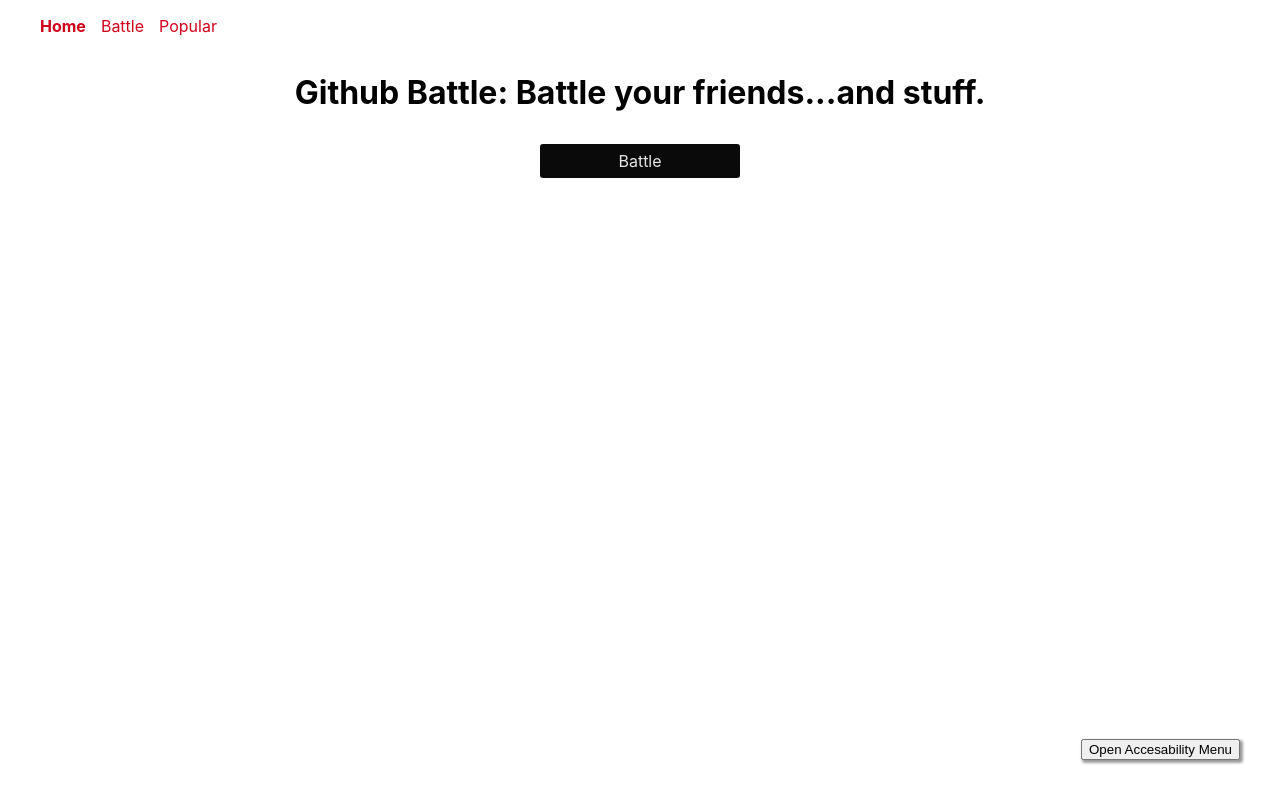
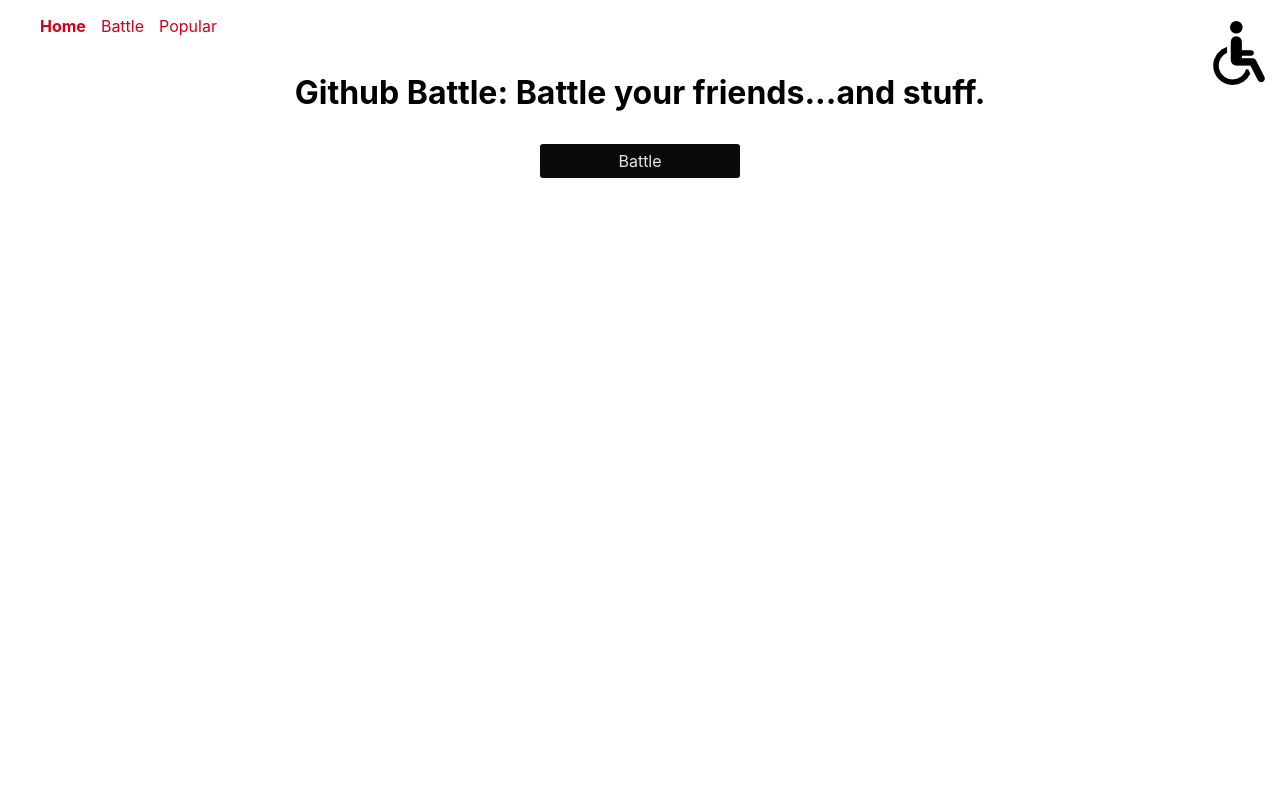
Before and after one commit to lior2803/react-fundamentals-app, a React (Create React App) app: page / in a window 1280 px wide. Built offline with nearby package versions, Linux system fonts and the light colour scheme.

Commit message:
adding wheelchair icon and nav bar btns

```diff
--- a/public/index.html
+++ b/public/index.html
@@ -9,18 +9,19 @@
     <link href="utils/we_support.css" rel="stylesheet">
     <link rel="manifest" href="%PUBLIC_URL%/manifest.json">
     <link rel="shortcut icon" href="%PUBLIC_URL%/favicon.ico">
-    <script src="utils/we_support.js"></script>
     <link rel="stylesheet" href="styles.css">
     <title>React App</title>
   </head>
   <body>
     <div id="root"> </div>
     <div id="sidebar-container" class="sidebar-container">
-      <a href="javascript:void(0)" class="closebtn" onclick="closeNav()">&times;</a>
-      <a href="#">About</a>
-      <a href="#">Services</a>
-      <a href="#">Clients</a>
-      <a href="#">Contact</a>
+      <a href="javascript:void(0)" class="closebtn" onclick="closeAccessabilityMenu()">&times;</a>
+      <button onClick='increaseFont()'>Increase Font</button>
+      <button onClick='decreaseFont()'>Decrease Font</button>
+      <button>Black and White</button>
+      <button>Increase Font</button>
+      <button>Increase Font</button>
+      <button>Increase Font</button>
     </div>
   </body>
 </html>
--- a/public/utils/we_support.css
+++ b/public/utils/we_support.css
@@ -1,12 +1,14 @@
-.float{
-    position:fixed;
-    /*width:60px;
-    height:60px;*/
-    bottom:40px;
-    right:40px;
-    /*background-color:#0C9;
-    color:#FFF;
-    border-radius:50px;
-    text-align:center;*/
-    box-shadow: 2px 2px 3px #999;
+.btn_container {
+    display: flex;
+    flex-direction: row-reverse;
 }
+
+.float {
+    background: url('disabled.png') no-repeat center;
+    position: fixed;
+    cursor: pointer;
+    border: none;
+    width: 66px;
+    height: 66px;
+    top: 20px;
+}
--- a/public/utils/we_support.js
+++ b/public/utils/we_support.js
@@ -1,19 +1,25 @@
-texts = {
-    accessability_button: 'Open Accesability Menu'
-};
-
-$( document ).ready(function() {
-    $( "body" ).append(`<button id=accessability_button type=button class=float onclick='openAccessabilityMenu()'>${texts.accessability_button}</button>`);
+$(document).ready(function() {
+    $('body').append
+    (`<div class="btn_container">
+        <button
+            class=float
+            onclick='openAccessabilityMenu()'>
+        </button>
+    </div>`);
 });
 
-function openAccessabilityMenu()
-{
-    /* hide after we finish : $( "#accessability_button" ).hide(); */
-
-    //alert("Add menu show");
+function openAccessabilityMenu() {
     document.getElementById("sidebar-container").style.width = "250px";
 }
 
 function closeAccessabilityMenu() {
     document.getElementById("sidebar-container").style.width = "0";
 }
+
+function increaseFont() {
+
+}
+
+function decreaseFont() {
+
+}
```
Also changed, not shown: public/utils/disabled.png (added).
